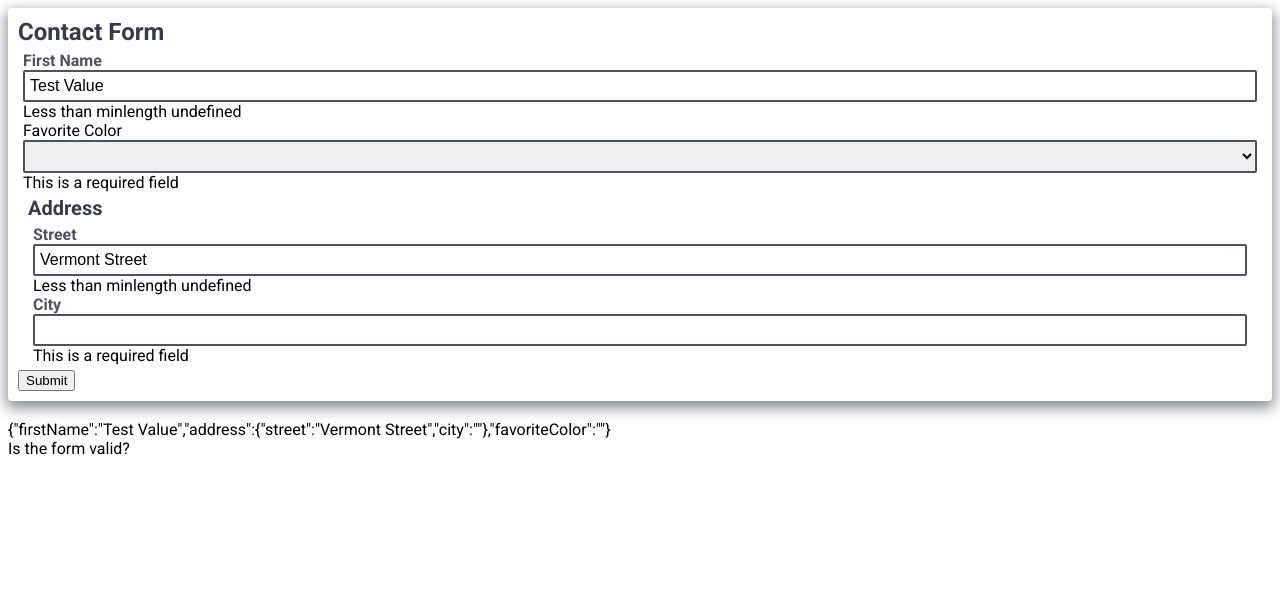
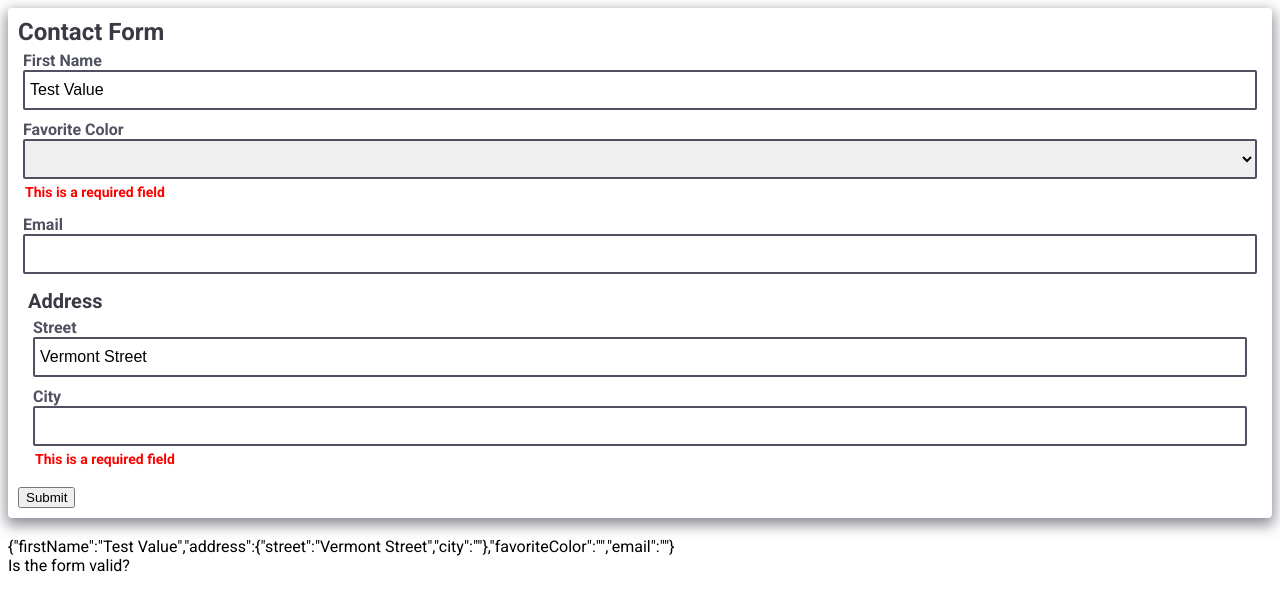
Before and after one commit to sfallmann/jsonforms, a Vue app: page / in a window 1280 px wide. Shown: the top 610 px of the page. Built offline with nearby package versions, Linux system fonts and the light colour scheme.

Commit message:
Added validator for validating formats Style validation error div Added additional validation checks in validationMixin

```diff
--- a/package.json
+++ b/package.json
@@ -16,6 +16,7 @@
     "core-js": "^2.6.5",
     "jest-vue-preprocessor": "^1.5.0",
     "lodash": "^4.17.15",
+    "validator": "^11.1.0",
     "vue": "^2.6.10"
   },
   "devDependencies": {
--- a/src/App.vue
+++ b/src/App.vue
@@ -46,6 +46,11 @@ export default {
             title: "Favorite Color",
             enum: ["red", "blue", "green"]
           },
+          email: {
+            type: "string",
+            title: "Email",
+            format: "email"
+          },
           address: {
             title: "Address",
             type: "object",
--- a/src/components/controls/SelectInput/SelectInput.vue
+++ b/src/components/controls/SelectInput/SelectInput.vue
@@ -1,9 +1,14 @@
 <template functional>
   <div class="select-input input">
-    <label class="select-input__label input__label$">{{ props.label }}</label>
+    <label class="select-input__label input__label">{{ props.label }}</label>
     <select
       class="select-input__control input__control"
-      v-bind="data.attrs"
+      :autcomplete="autcomplete"
+      :autofocus="autofocus"
+      :disabled="disabled"
+      :multiple="multiple"
+      :size="size"
+      :value="props.value"
       v-on="listeners"
     >
       <option
--- a/src/components/controls/input.scss
+++ b/src/components/controls/input.scss
@@ -3,7 +3,6 @@
   position: relative;
   box-sizing: border-box;
   min-width: $input-min-width;
-  height: $input-height;
   display: flex;
   flex-direction: column;
 }
--- a/src/components/properties/ObjectProperty/ObjectProperty.vue
+++ b/src/components/properties/ObjectProperty/ObjectProperty.vue
@@ -122,7 +122,7 @@ export default {
         }
       }
     },
-    checkPropertyValidity() {
+    checkValidity() {
       return this.$children.reduce((isValid, child) => {
         const { type } = child.$attrs;
 
--- a/src/components/properties/StringProperty/StringProperty.vue
+++ b/src/components/properties/StringProperty/StringProperty.vue
@@ -11,15 +11,31 @@
     :options="mappedEnum()"
   >
     <template v-slot:error v-show="validationErrors.length">
-      <div v-show="validationErrors.length">{{ validationErrors[0] }}</div>
+      <div class="validation-error" v-show="validationErrors.length">
+        {{ validationErrors[0] }}
+      </div>
     </template>
   </component>
 </template>
 <script>
 import { inputMixin } from "../../../mixins";
+import TextInput from "@/components/controls/TextInput/TextInput";
+import SelectInput from "@/components/controls/SelectInput/SelectInput";
 
 export default {
   name: "p-string",
-  mixins: [inputMixin]
+  mixins: [inputMixin],
+  components: {
+    "text-input": TextInput,
+    "select-input": SelectInput
+  }
 };
 </script>
+<style lang="scss">
+.validation-error {
+  padding: 0.5rem 0.2rem;
+  color: red;
+  font-weight: bold;
+  font-size: $font-size-sm;
+}
+</style>
--- a/src/mixins/inputMixin.js
+++ b/src/mixins/inputMixin.js
@@ -1,5 +1,3 @@
-import TextInput from "@/components/controls/TextInput/TextInput";
-import SelectInput from "@/components/controls/SelectInput/SelectInput";
 import validationMixin from "./validationMixin";
 
 export default {
@@ -25,10 +23,6 @@ export default {
       type: Object,
       default: _ => ({})
     }
-  },
-  components: {
-    "text-input": TextInput,
-    "select-input": SelectInput
   },
   methods: {
     eventHandler(event, type) {
--- a/src/mixins/validationMixin.js
+++ b/src/mixins/validationMixin.js
@@ -1,3 +1,5 @@
+import validator from "validator";
+
 export default {
   props: {
     isValid: {
@@ -7,6 +9,20 @@ export default {
     required: {
       type: Boolean,
       default: false
+    },
+    minLength: {
+      type: Number
+    },
+    maxLength: {
+      type: Number
+    },
+    pattern: {
+      type: String,
+      default: ""
+    },
+    format: {
+      type: String,
+      default: ""
     }
   },
   methods: {
@@ -25,7 +41,7 @@ export default {
         : true;
       return validFlag;
     },
-    isMinLengthSatisified() {
+    isMinLengthSatisfied() {
       const minLength = Number.parseInt(this.minLength);
       const length = Number.parseInt(this.value.length);
 
@@ -50,15 +66,34 @@ export default {
         : true;
     },
     isPatternSatisfied() {
-      if (!this.pattern) return true;
+      if (!this.pattern || (!this.required && !this.value)) return true;
+
       const regex = new RegExp(this.pattern);
       return regex.test(this.value);
     },
+    isFormatSatisfied() {
+      if (!this.format || (!this.required && !this.value)) return true;
+
+      switch (this.format) {
+        case "date":
+          return validator.isRFC3339(this.value);
+        case "email":
+          return validator.isEmail(this.value);
+        case "hostname":
+          return validator.isFQDN(this.value);
+        case "ipv4":
+          return validator.isIP(this.value, 4);
+        case "ipv6":
+          return validator.isIP(this.value, 6);
+        case "uri":
+          // NOT COMPLETE!!
+          return validator.isURL(this.value);
+        default:
+          return true;
+      }
+    },
     currentValidity() {
-      let validFlag = this.isRequiredSatisfied;
-
-      // TODO: Add more validation!
-      return validFlag;
+      return !this.validationErrors.length;
     },
     validationErrors() {
       const errors = [];
@@ -78,7 +113,11 @@ export default {
       }
 
       if (!this.isPatternSatisfied) {
-        errors.push(`Pattern ${this.pattern} not matched`);
+        errors.push(`Pattern "${this.pattern}" not matched`);
+      }
+
+      if (!this.isFormatSatisfied) {
+        errors.push(`Format "${this.format}" not matched`);
       }
 
       return errors;
--- a/src/scss/_variables.scss
+++ b/src/scss/_variables.scss
@@ -5,7 +5,8 @@ $secondary: #598234;
 $secondary-highlight: #AEBD38;
 
 // font sizes
-$font-size-sm: 1.2rem;
+$font-size-xs: 1.2rem;
+$font-size-sm: 1.4rem;
 $font-size: 1.6rem;
 $font-size-lg: 2rem;
 $font-size-xl: 2.4rem;
```
Also changed, not shown: 1 other file (tests, documents, lock files or other folders).
